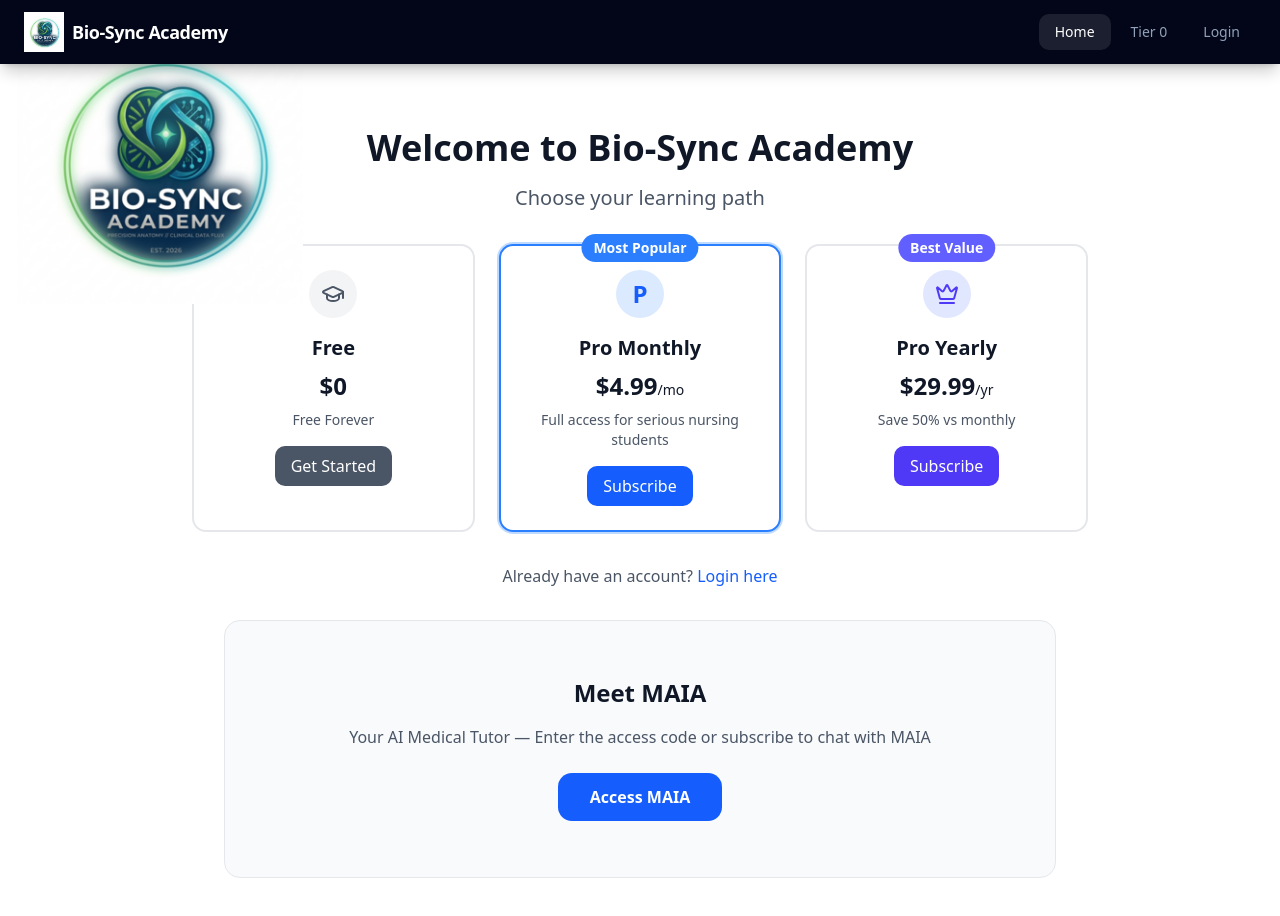
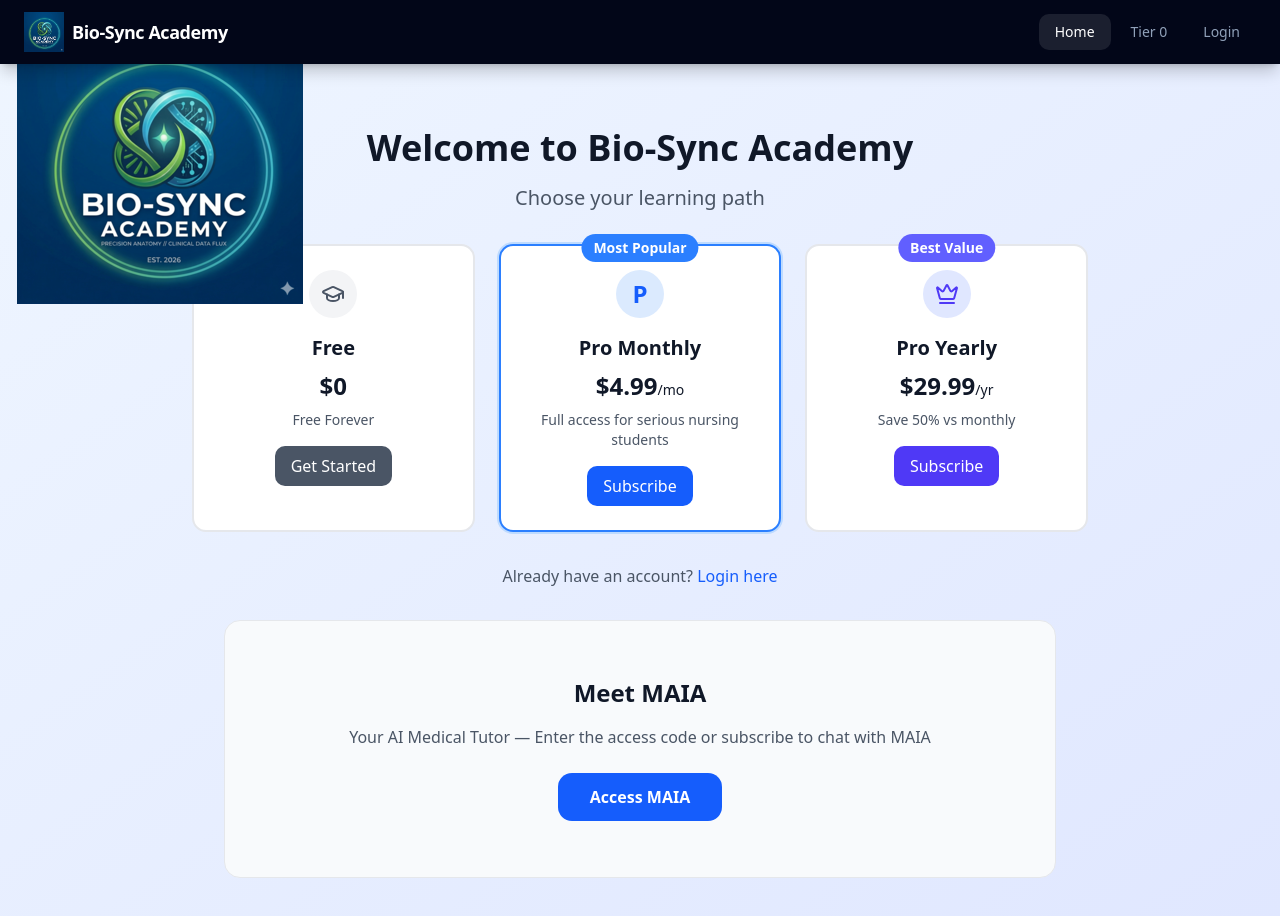
Before and after one commit to lewyman/End-game, a React (Vite) app in the folder frontend/: page / in a window 1280 px wide. Shown: the top 916 px of the page. Built offline with nearby package versions, Linux system fonts and the light colour scheme.

Commit message:
Restore blue gradient background with new logo
- Changed homepage background to blue gradient (from-blue-50 to-indigo-100)
- Updated Bio_Sync logo to new design
- Kept white tier cards with blue borders
- MAIA section maintained at bottom

```diff
--- a/frontend/src/pages/Home.tsx
+++ b/frontend/src/pages/Home.tsx
@@ -41,7 +41,7 @@ export default function Home() {
   };
 
   return (
-    <div className="min-h-screen pt-24 bg-white flex flex-col relative">
+    <div className="min-h-screen pt-24 bg-gradient-to-br from-blue-50 to-indigo-100 flex flex-col relative">
       {/* Logo - Upper Left */}
       <div className="absolute top-4 left-4 z-10">
         <Link to="/">
```
Also changed, not shown: frontend/public/images/Bio_Logo_white-87f86ab6b807.png.
